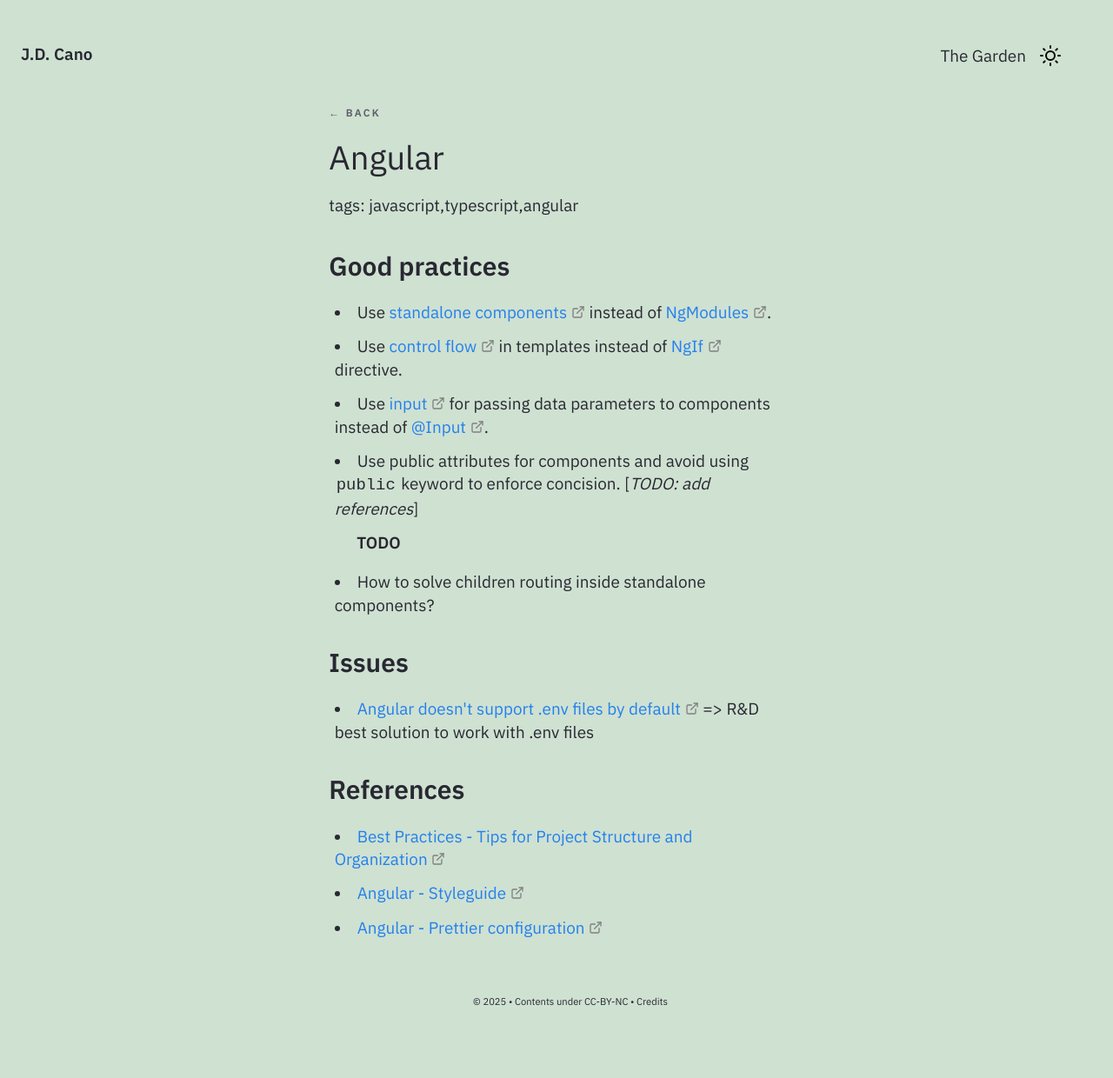
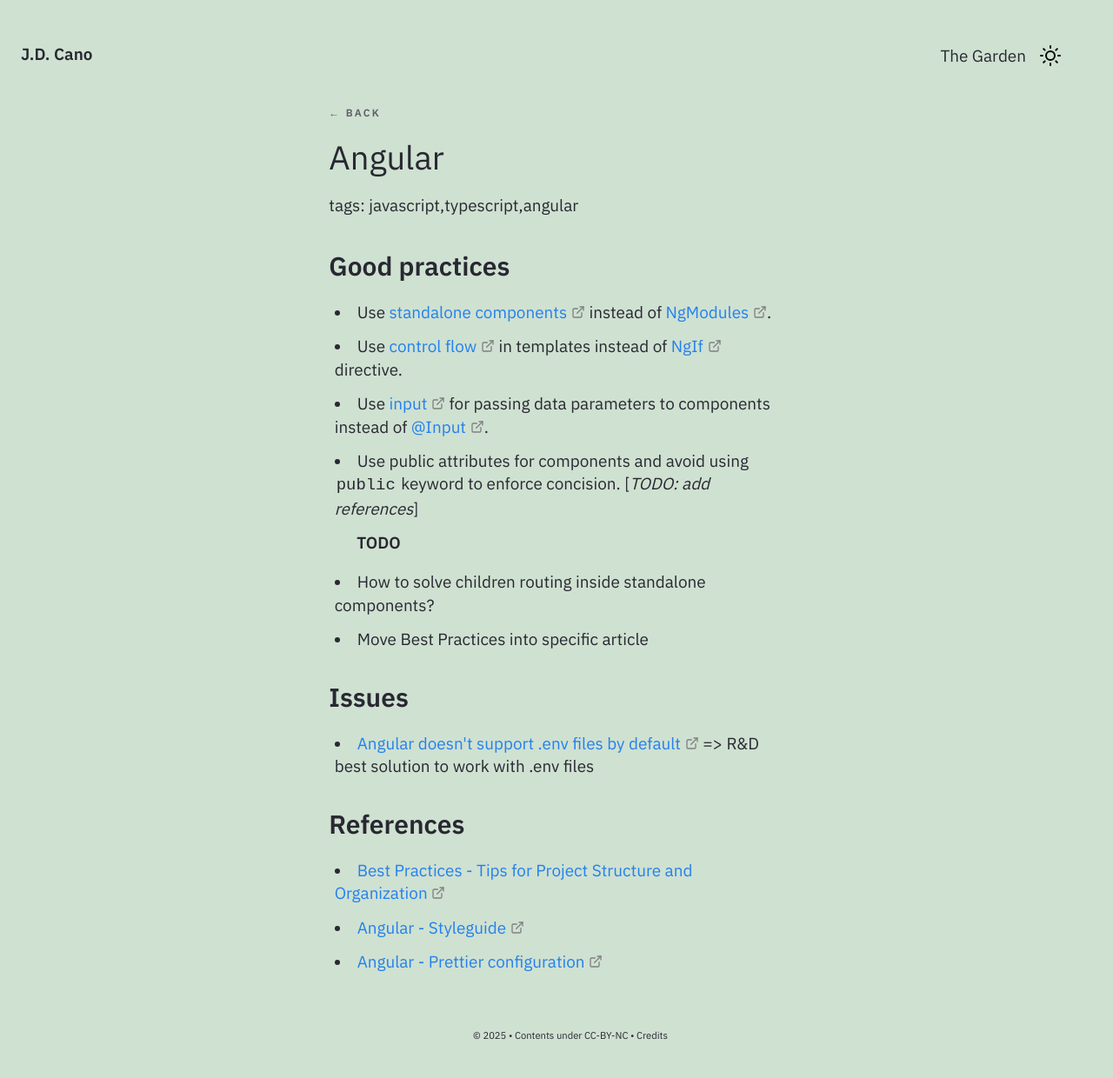
Before and after one commit to Gorzas/gorzas.github.io, a Jekyll site: the page built from _notes/Public/tech/Angular/Angular.md, in a window 1280 px wide. Shown: the whole page at 87% size. Built offline with Jekyll 4.4.1, drawn with Linux system fonts in a browser that asks for light colours; before the commit the page ends 1201 px from its top, so only the background shows below that.

Commit message:
Update Angular.md

```diff
--- a/_notes/Public/tech/Angular/Angular.md
+++ b/_notes/Public/tech/Angular/Angular.md
@@ -18,6 +18,7 @@ growth: seedlings
 **TODO**
 
 - How to solve children routing inside standalone components?
+- Move Best Practices into specific article
 
 ## Issues
 
```
